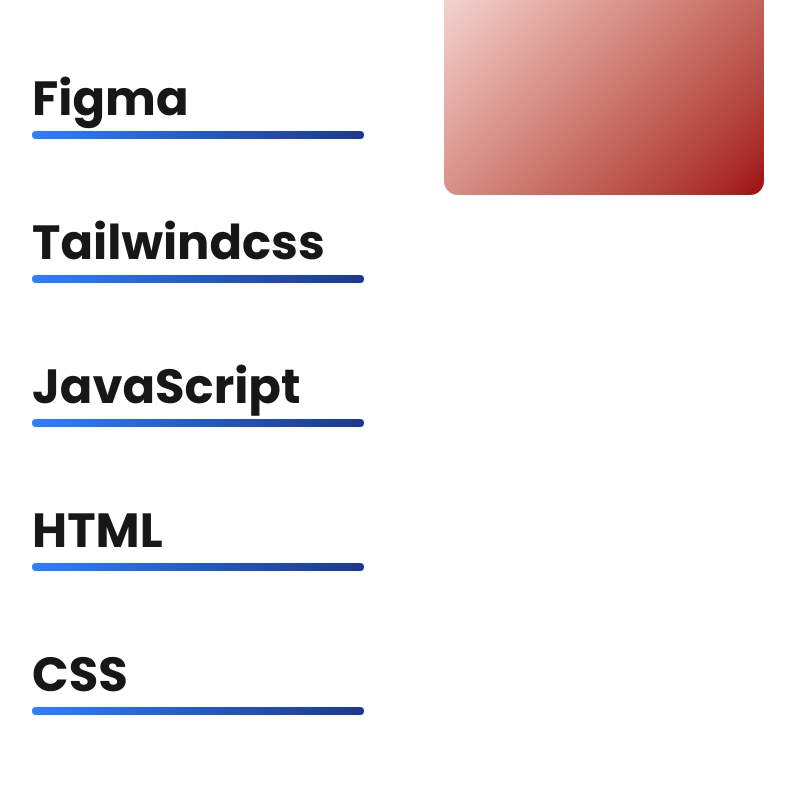
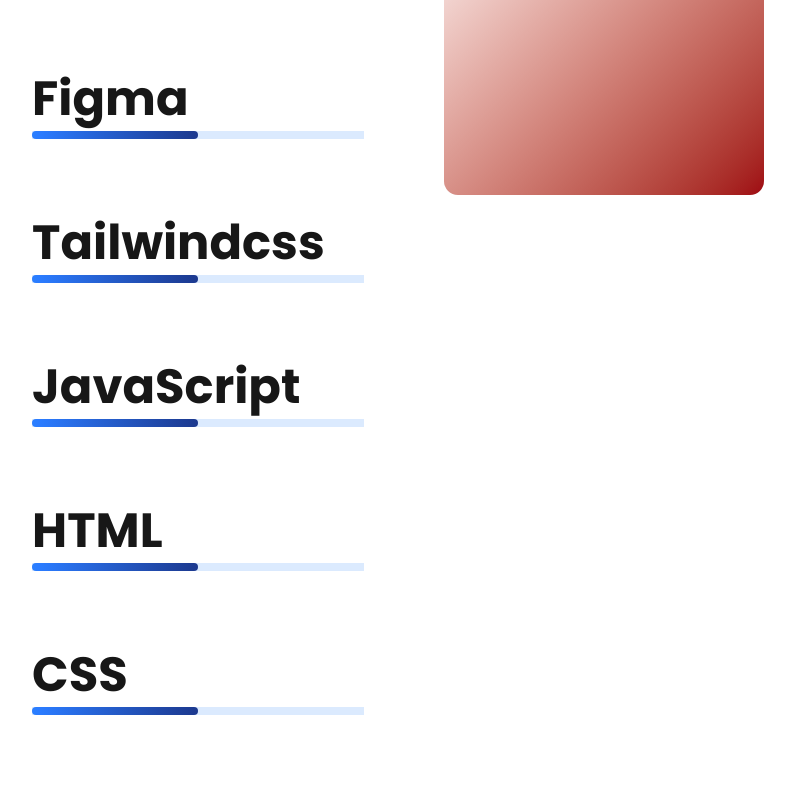
Before and after one commit to Cleve-keem/Portfolios, a Next.js app: page / in a window 1280 px wide. Shown: the part 1440-2237 px from the top of the page, without its empty margins (242-1037 px from the left). Built offline with nearby package versions, Linux system fonts and the light colour scheme.

Commit message:
chore(progressBar): added a bg color to understand the range

```diff
--- a/src/components/skills/ToolInView.tsx
+++ b/src/components/skills/ToolInView.tsx
@@ -24,10 +24,13 @@ export default function ToolInView({ title }: ToolInViewProps) {
       className={`py-10 text-2xl font-regular md:font-bold md:text-center ${inView ? "text-primary hover:text-brand font-semibold md:font-bold" : "text-gray-300 dark:text-gray-700"} text-nowrap md:text-5xl transition-colors duration-500 md:text-left last:pb-8`}
     >
       {title}
-      <motion.span
-        // initial={{}}
-        className={`block h-2 rounded mt-2 bg-linear-to-r from-blue-500 to-blue-900 transition-all duration-500 ${inView ? "w-full" : "w-0"}`}
-      ></motion.span>
+      <div
+        className={`bg-blue-100 dark:bg-gray-800 transition-all duration-300 ${inView ? "w-full" : "w-0"}`}
+      >
+        <motion.span
+          className={`block h-2 rounded mt-2 bg-linear-to-r from-blue-500 to-blue-900 transition-all duration-500 delay-100 ${inView ? "w-1/2" : "w-0"}`}
+        ></motion.span>
+      </div>
     </li>
   );
 }
```
